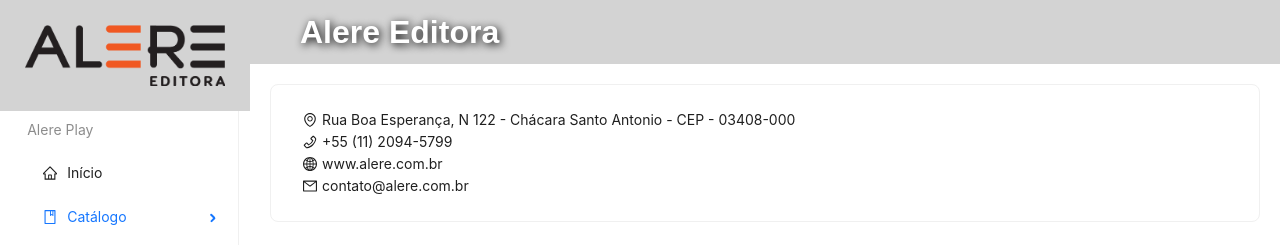
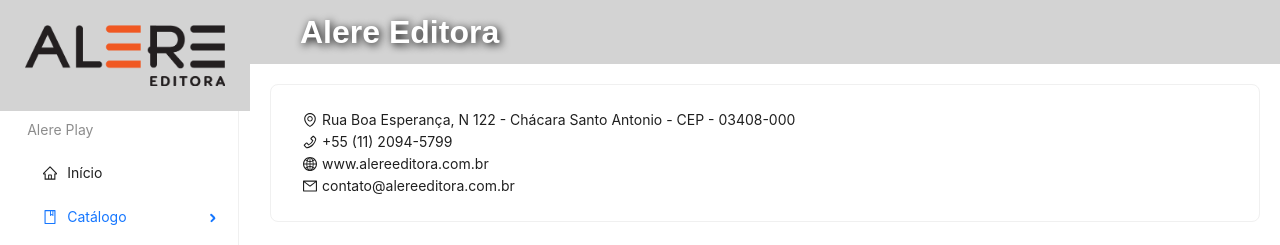
Before and after one commit to AlexSierraTI/alere-website, a Next.js app: page /contatos/contato in a window 1280 px wide. Shown: the top 245 px of the page. Built offline with nearby package versions, Linux system fonts and the light colour scheme.

Commit message:
fix: email de contato e site

```diff
--- a/presentation/contatos/contato/contato.tsx
+++ b/presentation/contatos/contato/contato.tsx
@@ -31,7 +31,7 @@ const Contato: React.FC = () => {
                   <GlobalOutlined />
                 </Col>
                 <Col>
-                  <a href='#'>www.alere.com.br</a>
+                  <a href='#'>www.alereeditora.com.br</a>
                 </Col>
               </Row>
               <Row justify='start' align='top' gutter={[5, 20]}>
@@ -39,7 +39,7 @@ const Contato: React.FC = () => {
                   <MailOutlined />
                 </Col>
                 <Col>
-                  <a href='mailTo:contato@alere.com.br'>contato@alere.com.br</a>
+                  <a href='mailTo:contato@alereeditora.com.br'>contato@alereeditora.com.br</a>
                 </Col>
               </Row>
             </Col>
--- a/presentation/politica-de-privacidade/politica-de-privacidade.tsx
+++ b/presentation/politica-de-privacidade/politica-de-privacidade.tsx
@@ -10,7 +10,7 @@ const PoliticaDePrivacidade: React.FC = () => {
   const dadosPessoais = ['Nome da criança (para que os professores e gestores escolares possam acompanhar o aprendizado e engajamento)', 'Escola, série e turma da criança (para direcionar o conteúdo correto e associar à professora correta)']
   const dadosPessoaisAutomaticos = ['Páginas dos livros digitais visualizadas', 'Acertos e erros nas questões dos livros gamificados', 'Finalizações de livros', 'Informações técnicas georeferenciadas do dispositivo que está acessando']
   const comoColeta = ['A escola ou rede de ensino poderá fornecer os dados pessoais descritos no item 1.1', 'Os dados de uso (item 1.2) são coletados automaticamente pelo aplicativo']
-  const meiosDeContato = ['contato@alere.com.br', '+55 (11) 2094-5799']
+  const meiosDeContato = ['contato@alereeditora.com.br', '+55 (11) 2094-5799']
   const nomeEncarregado = 'Leandro Antoniazzi'
   const cpfEncarregado = '269.028.628-93'
   const emailEncarregado = 'tecnologia@alereeditora.com.br'
```
